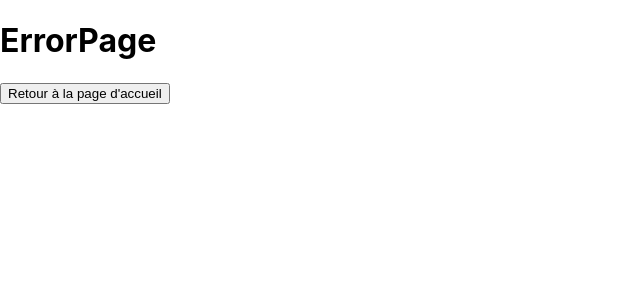
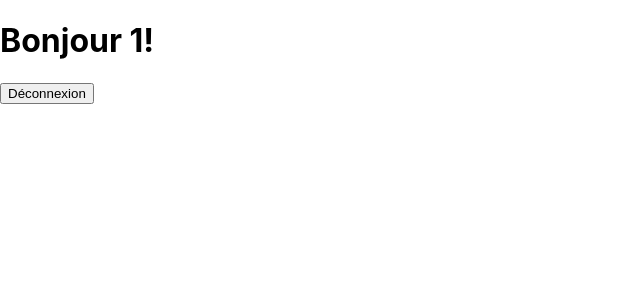
Before and after one commit to Chermann-KING/crazee-burger, a React (Create React App) app: page /order/1 in a window 1280 px wide. Shown: the top 300 px of the page, without its empty margins (0-640 px from the left). Built offline with nearby package versions, Linux system fonts and the light colour scheme.

Commit message:
✨ F02: App> Add params to path of the OrderPage and recieve the parameters of the URL from LoginForm to OrderPage.

```diff
--- a/src/App.js
+++ b/src/App.js
@@ -7,7 +7,7 @@ function App() {
   return (
     <Routes>
       <Route path="/" element={<LoginPage />} />
-      <Route path="/order" element={<OrderPage />} />
+      <Route path="/order/:inputText" element={<OrderPage />} />
       <Route path="*" element={<ErrorPage />} />
     </Routes>
   );
--- a/src/components/pages/login/LoginForm.js
+++ b/src/components/pages/login/LoginForm.js
@@ -1,9 +1,12 @@
 import React from "react";
 import { useState } from "react";
+import { useNavigate } from "react-router-dom";
 
 export default function LoginForm() {
   // state (état, données)
   const [inputText, setInputText] = useState("");
+  // useNavigate() est un hook de react-router-dom permettant de forcer la navigation dans ce cas-ci
+  const navigate = useNavigate();
 
   // comportement (fonctions)
   const handleChange = (e) => {
@@ -11,8 +14,10 @@ export default function LoginForm() {
   };
   const handleSubmit = (e) => {
     e.preventDefault();
-    alert(`Bonjour ${inputText} !`);
+    // alert(`Bonjour ${inputText} !`);
     setInputText("");
+    // forcer la navigation vers la OrderPage
+    navigate(`/order/${inputText}`);
   };
 
   // affichage (JSX)
--- a/src/components/pages/order/OrderPage.js
+++ b/src/components/pages/order/OrderPage.js
@@ -1,15 +1,17 @@
 import React from "react";
-import { Link } from "react-router-dom";
+import { Link, useParams } from "react-router-dom";
 
 export default function OrderPage() {
   // State (état, données)
+  // useParams() est un hook de react-router-dom permettant de récupérer les paramètres de l'URL
+  const { inputText } = useParams();
 
   // Comportement (fonctions)
 
   // Affichage (JSX)
   return (
     <div>
-      <h1>Bonjour !</h1>
+      <h1>Bonjour {inputText}!</h1>
       <Link to="/">
         <button>Déconnexion</button>
       </Link>
```
